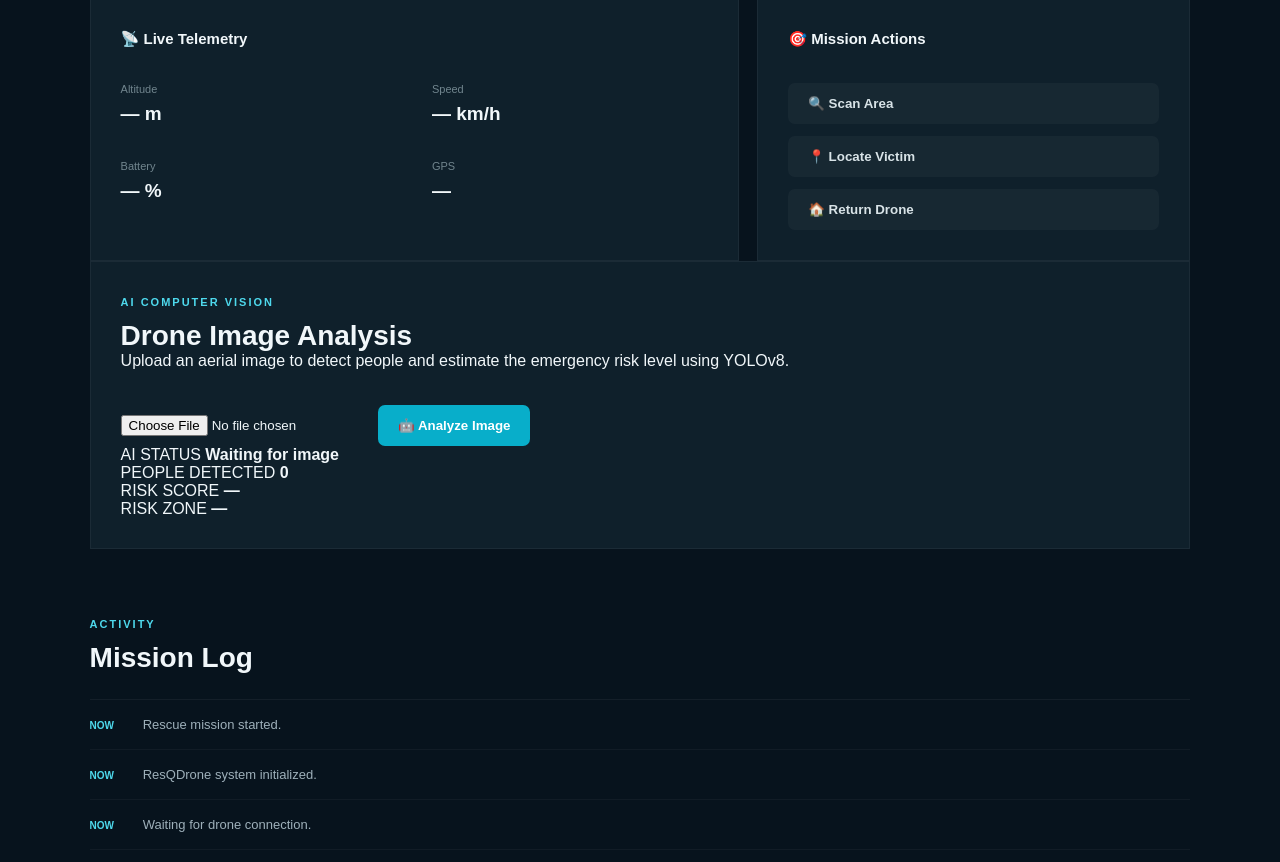
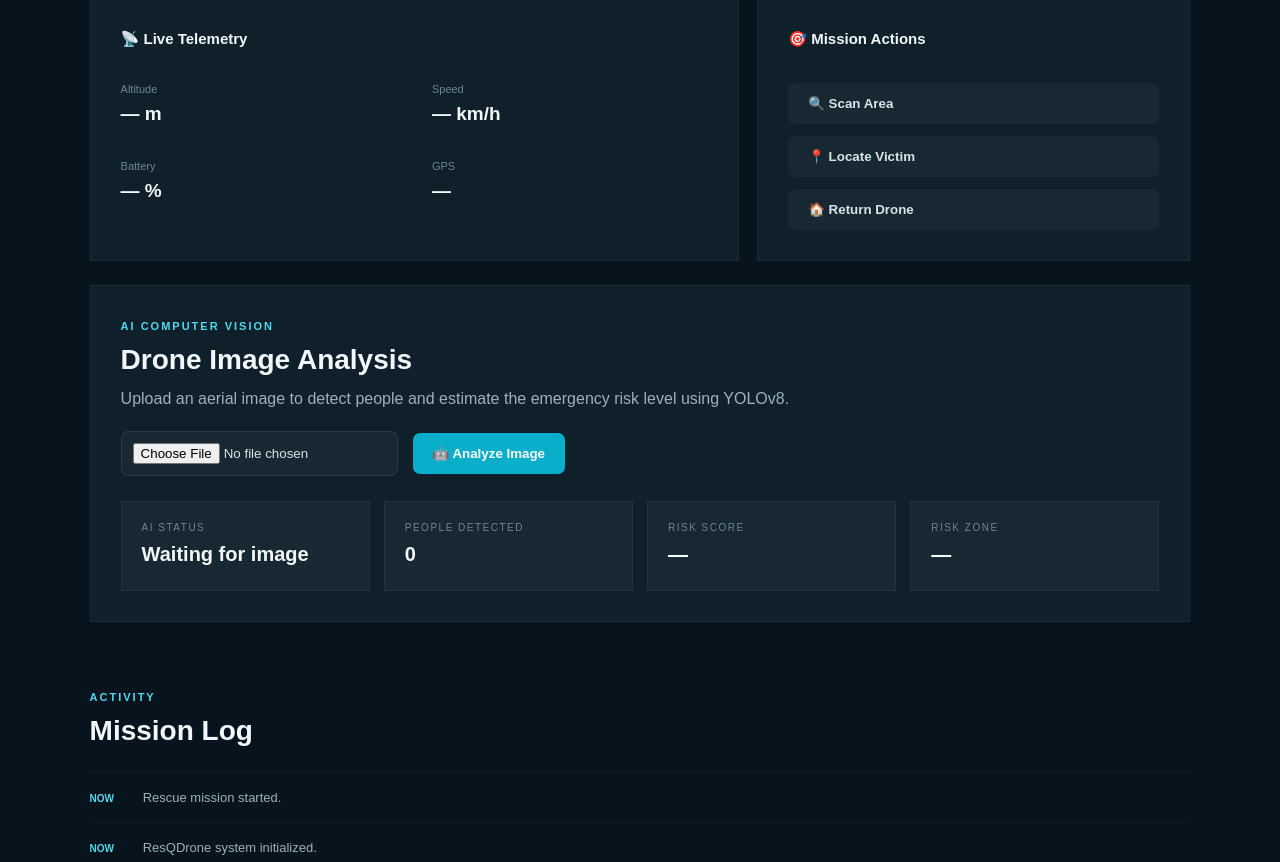
Before and after one commit to Rohanmandal28/ResQ_Drone, a Flask app: page / in a window 1280 px wide. Shown: the part 751-1613 px from the top of the page. Before the commit the page ends 1583 px from the top, so only its background shows below. Run offline with Flask 3, Linux system fonts and the light colour scheme.

Commit message:
Update style.css
Style AI detection dashboard

```diff
--- a/static/style.css
+++ b/static/style.css
@@ -294,3 +294,93 @@ button:hover {
         gap: 20px;
     }
 }
+/* ===============================
+   AI DETECTION
+   =============================== */
+
+.ai-detection {
+    margin-top: 24px;
+}
+
+.ai-detection .section-heading {
+    margin-bottom: 20px;
+}
+
+.ai-detection .section-heading p {
+    color: #9eb0ba;
+    line-height: 1.6;
+    max-width: 700px;
+    margin-top: 10px;
+}
+
+.ai-upload {
+    display: flex;
+    align-items: center;
+    gap: 15px;
+    flex-wrap: wrap;
+    margin-top: 20px;
+}
+
+.ai-upload input {
+    color: #d8e3e7;
+    background: rgba(255, 255, 255, 0.04);
+    border: 1px solid rgba(255, 255, 255, 0.08);
+    padding: 11px;
+    border-radius: 7px;
+}
+
+.ai-upload button {
+    background: #08aeca;
+}
+
+.ai-upload button:disabled {
+    opacity: 0.6;
+    cursor: not-allowed;
+}
+
+.ai-result {
+    display: grid;
+    grid-template-columns: repeat(4, 1fr);
+    gap: 14px;
+    margin-top: 25px;
+}
+
+.ai-result > div {
+    background: rgba(255, 255, 255, 0.035);
+    border: 1px solid rgba(255, 255, 255, 0.05);
+    padding: 20px;
+    min-height: 90px;
+}
+
+.ai-result span {
+    display: block;
+    color: #71858e;
+    font-size: 10px;
+    letter-spacing: 1.5px;
+    margin-bottom: 10px;
+}
+
+.ai-result strong {
+    font-size: 20px;
+}
+
+@media (max-width: 850px) {
+
+    .ai-result {
+        grid-template-columns: repeat(2, 1fr);
+    }
+
+}
+
+@media (max-width: 550px) {
+
+    .ai-result {
+        grid-template-columns: 1fr;
+    }
+
+    .ai-upload {
+        flex-direction: column;
+        align-items: stretch;
+    }
+
+}
```
